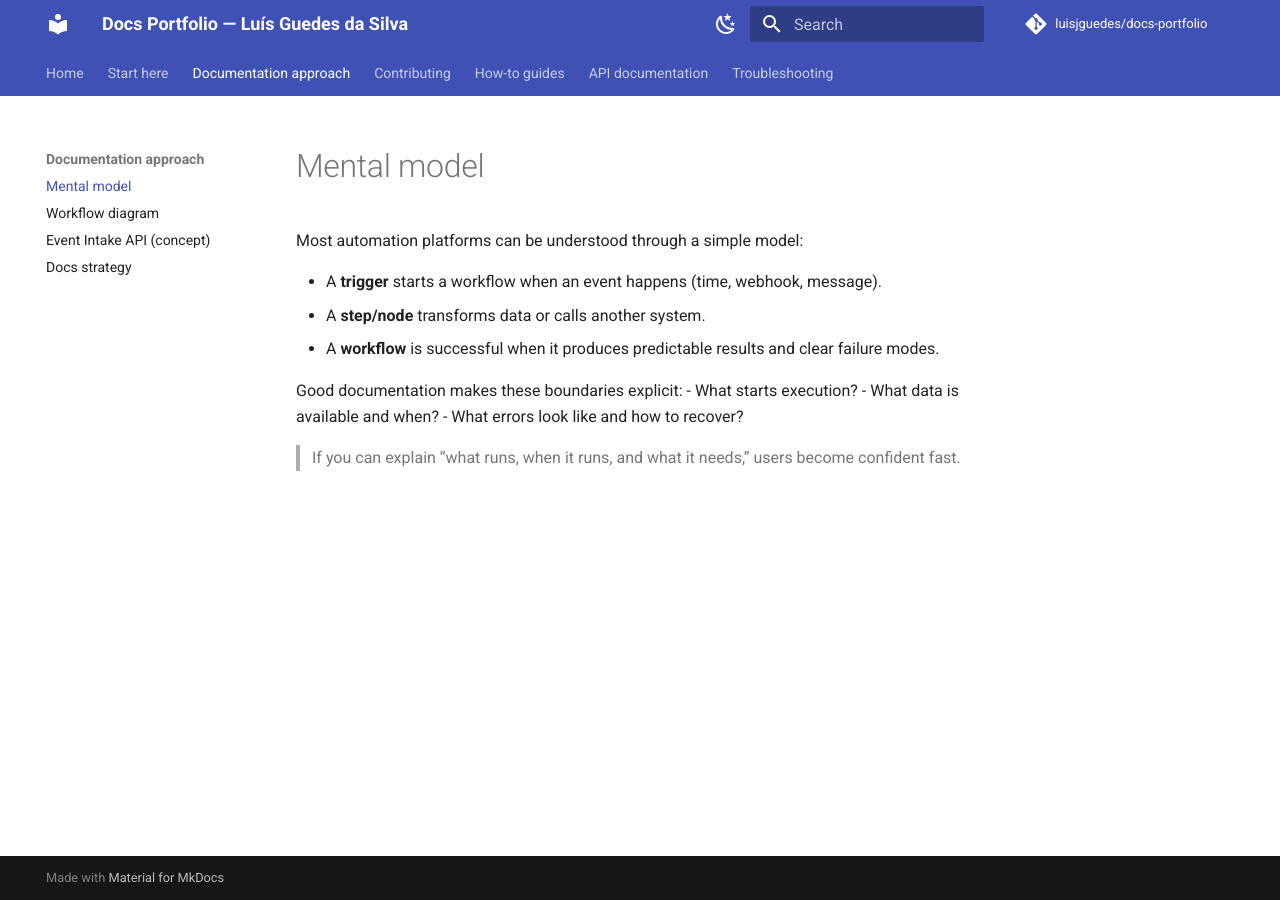
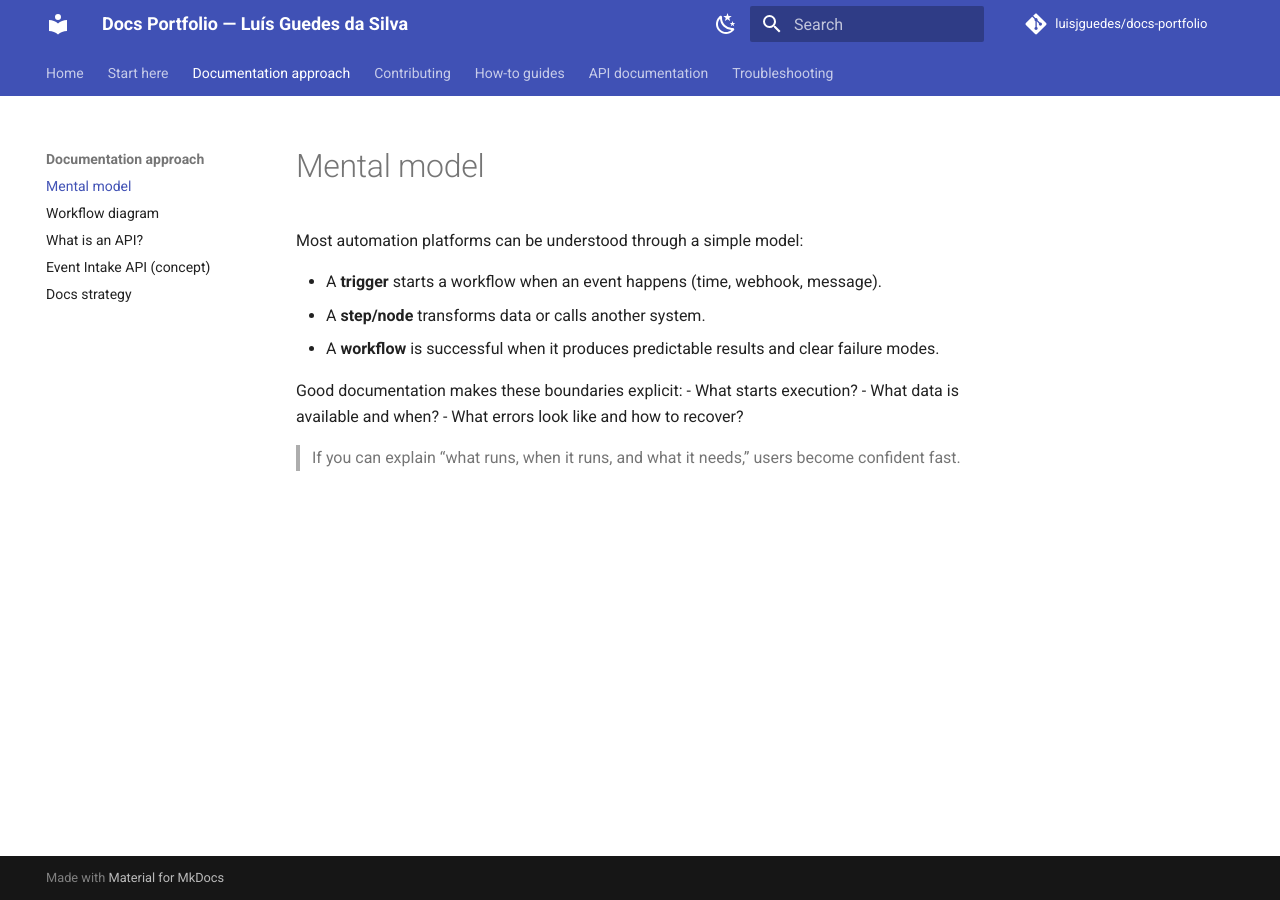
Before and after one commit to luisjguedes/docs-portfolio, an MkDocs documentation site: the page built from docs/concepts/mental-model.md, in a window 1280 px wide. Built offline with MkDocs 1.6.1 and Material for MkDocs 9.7.7, drawn with Linux system fonts in a browser that asks for light colours; comment, search, counter and statistics services are not loaded.

Commit message:
Update mkdocs.yml

```diff
--- a/mkdocs.yml
+++ b/mkdocs.yml
@@ -11,6 +11,7 @@ nav:
   - Documentation approach:
       - Mental model: concepts/mental-model.md
       - Workflow diagram: concepts/workflow-diagram.md
+      - What is an API?: concepts/what-is-an-api.md
       - Event Intake API (concept): concepts/event-intake.md
       - Docs strategy: strategy/docs-strategy.md
   - Contributing:
```
